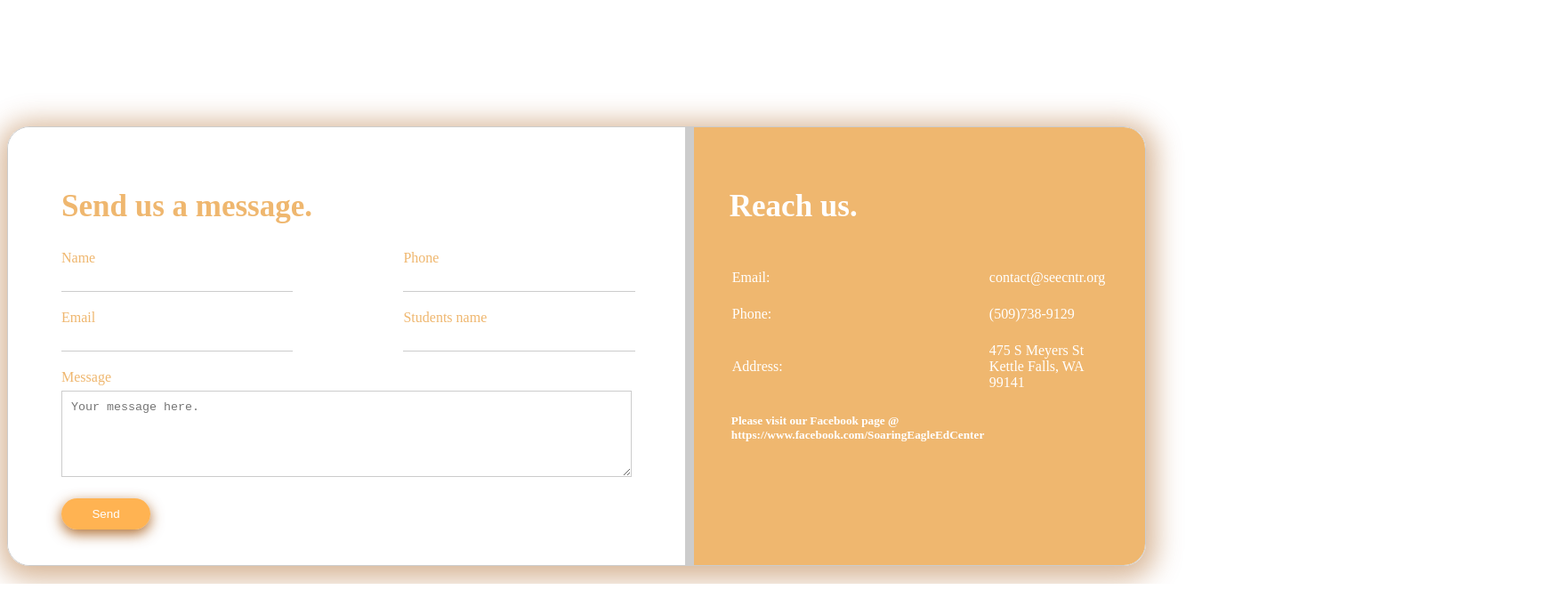
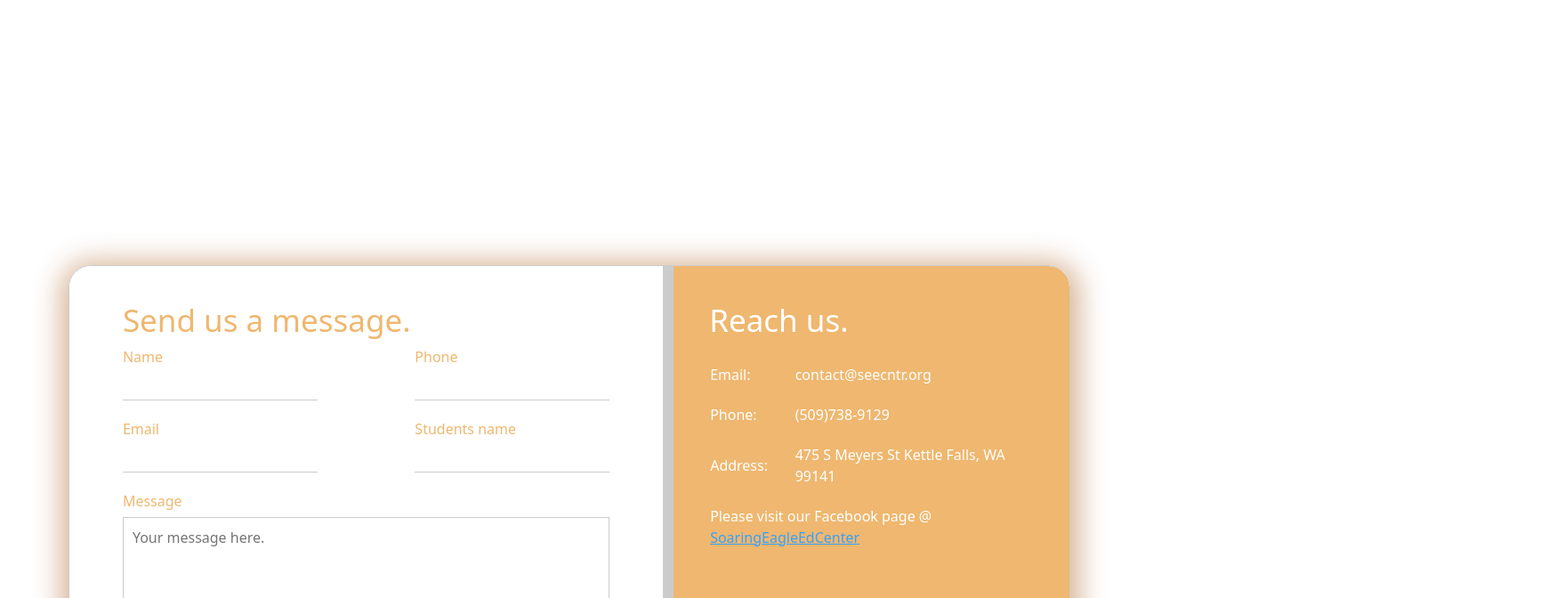
Before and after one commit to MikeMac15/SE_EdCenter, a React (Vite) app in the folder SEED_project/: page / in a window 1280 px wide. Shown: the part 1840-2512 px from the top of the page at 89% size, 1759 px wide, since content can reach past the window. Built offline with nearby package versions, Linux system fonts and the light colour scheme; no server answers.

Commit message:
emailjs functional + Rboot modal

```diff
--- a/SEED_project/src/App.jsx
+++ b/SEED_project/src/App.jsx
@@ -1,6 +1,6 @@
 import { Outlet } from 'react-router-dom'
 import './App.css'
-
+import 'bootstrap/dist/css/bootstrap.min.css';
 
 function App() {
 
--- a/SEED_project/src/Styles/contact.css
+++ b/SEED_project/src/Styles/contact.css
@@ -70,6 +70,12 @@
     box-shadow: 0px 5px 15px 0px rgba(158, 76, 0, 0.804);
 }
 
+#btn:hover{
+    background: white;
+    color:#ff9000ad;
+    box-shadow: 0px 5px 15px 0px rgba(158, 76, 0, 0.804);
+}
+
 tr td:first-child{
     padding-right: 20px;
 }
@@ -77,7 +83,12 @@ tr td{
     padding-top: 20px;
 }
 
-
+a {
+    /* text-decoration: underline; */
+    text-decoration: underline;
+    color: #38a0fb;
+    text-decoration-color: #38a0fb;
+}
 
 
 
--- a/SEED_project/src/pages/AboutSEED/contact.jsx
+++ b/SEED_project/src/pages/AboutSEED/contact.jsx
@@ -1,11 +1,34 @@
-import { Form } from "react-router-dom";
+
+import { useRef, useState } from "react";
+import emailjs from '@emailjs/browser';
+import Button from 'react-bootstrap/Button';
+import Modal from 'react-bootstrap/Modal';
 import '../../Styles/contact.css'
 
 export const Contact_us = () => {
 
-    const handleSubmit = (e) => {
-        e.preventDefault()
-    }
+        const [success, setSuccess] = useState(null)
+        const form = useRef();
+///// Modal
+        const [show, setShow] = useState(false);
+        const handleClose = () => setShow(false);
+        // const handleShow = () => setShow(true);
+///// Modal
+        const sendEmail = (e) => {
+          e.preventDefault();
+
+          emailjs.sendForm('service_zp94zsn', 'template_jw6q8gd', form.current, 'zB32I6I3ggkV8vlA2')
+            .then((result) => {
+                console.log(result.text);
+                setShow(true)
+                setSuccess(true)
+            }, (error) => {
+                console.log(error.text);
+                setSuccess(false)
+            });
+        };
+
+
 
     return (
         <>
@@ -19,31 +42,43 @@ export const Contact_us = () => {
                 <div className="conBoxBody">
                     <div className="conBodyLeft">
                         <h2>Send us a message.</h2>
-                        <Form>
+                        <form ref={form} onSubmit={sendEmail}>
                             <div className="inputRow">
                                 <div className="inputGroup">
                                     <label>Name</label>
-                                    <input type="text" />
+                                     <input type="text" name="parent_name"/> {/* /// */}
                                 </div>
                                 <div className="inputGroup">
                                     <label>Phone</label>
-                                    <input type="text" />
+                                    <input type="text" name="phone"/>  {/* /// */}
                                 </div>
                             </div>
-                            <div class="inputRow">
-                                <div class="inputGroup">
+                            <div className="inputRow">
+                                <div className="inputGroup">
                                     <label>Email</label>
-                                    <input type="email"/>
+                                    <input type="email" name="email"/>  {/* /// */}
                                 </div>
-                                <div class="inputGroup">
+                                <div className="inputGroup">
                                     <label>Students name</label>
-                                    <input type="text"/>
+                                    <input type="text" name="child_name"/>  {/* /// */}
                                 </div>
                             </div>
                             <label>Message</label>
-                            <textarea rows="5" placeholder="Your message here."></textarea>
+                            <textarea rows="5" placeholder="Your message here." name="message"></textarea>  {/* /// */}
                             <button type='submit'  id="btn">Send</button>
-                        </Form>
+                            {success &&
+                                        <Modal show={show} onHide={handleClose}>
+                                            <Modal.Header closeButton>
+                                                <Modal.Title>Your message was sent successfuly!</Modal.Title>
+                                            </Modal.Header>
+                                                <Modal.Body>We will get back to you soon. Thank you for reaching out to Soaring Eagle Educational Center.</Modal.Body>
+                                            <Modal.Footer>
+                                                <Button variant="secondary" onClick={handleClose}>
+                                                    Close
+                                                </Button>
+                                            </Modal.Footer>
+                                        </Modal>}
+                        </form>
                     </div>
 
                 <div className="divider"></div>
@@ -52,6 +87,8 @@ export const Contact_us = () => {
                     <h2>Reach us. </h2>
 
                         <table>
+                            <tbody>
+
                             <tr>
                                 <td>Email:</td>
                                 <td>contact@seecntr.org</td>
@@ -66,26 +103,24 @@ export const Contact_us = () => {
                                     Kettle Falls, WA 99141</td>
                                 </tr>
                                 <tr>
-                                    <h5>Please visit our Facebook page @ https://www.facebook.com/SoaringEagleEdCenter</h5>
+                                    <td colSpan={3}>
+
+                                        Please visit our Facebook page @{' '}
+
+                                        <a href="https://www.facebook.com/SoaringEagleEdCenter" target="_blank">SoaringEagleEdCenter</a>
+
+                                    </td>
                                 </tr>
+                            </tbody>
                         </table>
                     </div>
                 </div>
 
             </div>
 
-
-
-
-
-
         {/* </div> */}
 
-
         </>
-
-
-
 
     )
 };
```
Also changed, not shown: SEED_project/src/pages/AboutSEED/modal.jsx (added, +32 -0 lines).
